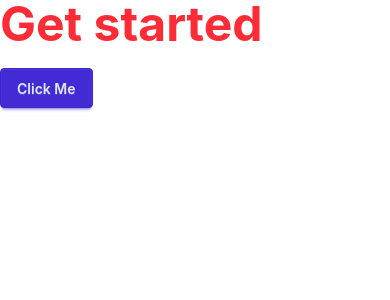
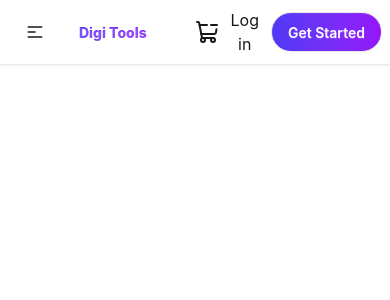
Before and after one commit to nurmahammadmondol/Digi_Tools, a React (Vite) app: page / in a window 390 px wide. Shown: the top 300 px of the page. Built offline with nearby package versions, Linux system fonts and the light colour scheme.

Commit message:
added navber

```diff
--- a/package.json
+++ b/package.json
@@ -11,6 +11,7 @@
   },
   "dependencies": {
     "@tailwindcss/vite": "^4.3.3",
+    "lucide-react": "^1.64.0",
     "react": "^19.3.1",
     "react-dom": "^19.3.1",
     "tailwindcss": "^4.3.3"
--- a/src/App.jsx
+++ b/src/App.jsx
@@ -1,17 +1,18 @@
 
 import './App.css'
+import Navbar from './Components/Navbar'
 
 function App() {
 
   return (
     <>
+
+      <section>
+        <Navbar></Navbar>
+      </section>
       <section id="center">
 
-        <div>
-          <h1 className='text-5xl font-bold text-red-500'>Get started</h1>
-          <button className='btn btn-primary mt-5 '>Click Me</button>
 
-        </div>
 
       </section>
 
--- /dev/null
+++ b/src/Components/Navbar.jsx
@@ -0,0 +1,60 @@
+import { ShoppingCartMinus } from "lucide-react";
+
+const Navbar = () => {
+
+    const list=['Products','Features', 'Pricing','Testimonials','FAQ'];
+
+
+  return (
+    <nav>
+      <div className="navbar bg-base-100 shadow-sm">
+        <div className="navbar-start">
+          <div className="dropdown">
+            <div tabIndex={0} role="button" className="btn btn-ghost lg:hidden">
+              <svg
+                aria-label="Menu"
+                xmlns="http://www.w3.org/2000/svg"
+                className="h-5 w-5"
+                fill="none"
+                viewBox="0 0 24 24"
+                stroke="currentColor"
+              >
+                {" "}
+                <path
+                  strokeLinecap="round"
+                  strokeLinejoin="round"
+                  strokeWidth="2"
+                  d="M4 6h16M4 12h8m-8 6h16"
+                />{" "}
+              </svg>
+            </div>
+            <ul
+
+              className="menu menu-sm dropdown-content bg-base-100 rounded-box z-1 mt-3 space-y-1 p-2 shadow"
+            >
+               {
+                list.map(manu=><li className="hover:bg-gray-200">{manu}</li>)
+            }
+            </ul>
+          </div>
+          <a className="btn btn-ghost md:text-2xl lg:text-3xl font-extrabold bg-linear-to-r from-[#4F39F6] to-[#9514FA] bg-clip-text text-transparent">Digi Tools</a>
+        </div>
+        <div className="navbar-center hidden lg:flex">
+          <ul className="md:flex items-center gap-5">
+            {
+                list.map(manu=><li className="">{manu}</li>)
+            }
+          </ul>
+        </div>
+        <div className="navbar-end flex gap-3">
+
+            <button><ShoppingCartMinus /></button>
+          <button >Log in</button>
+          <a className="btn bg-linear-to-r from-[#4F39F6] to-[#9514FA] text-white rounded-full">Get Started</a>
+        </div>
+      </div>
+    </nav>
+  );
+};
+
+export default Navbar;
```
Also changed, not shown: 1 other file (tests, documents, lock files or other folders).
